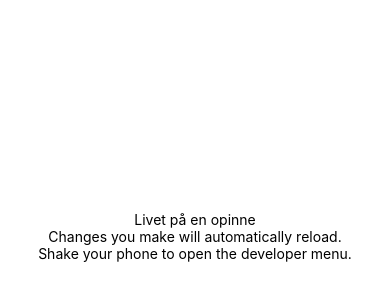
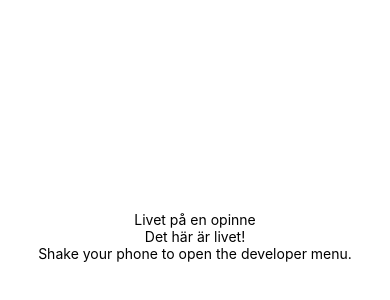
Before and after one commit to TobiasTunedal/Habitapp, a React Native app: screen / in a window 390 px wide. Shown: the part 186-486 px from the top of the page. Built offline with nearby package versions, Linux system fonts and the light colour scheme.

Commit message:
Ändrade andra texten

```diff
--- a/App.js
+++ b/App.js
@@ -6,7 +6,7 @@ export default class App extends React.Component {
     return (
       <View style={styles.container}>
         <Text>Livet på en opinne</Text>
-        <Text>Changes you make will automatically reload.</Text>
+        <Text>Det här är livet!</Text>
         <Text>Shake your phone to open the developer menu.</Text>
       </View>
     );
```
